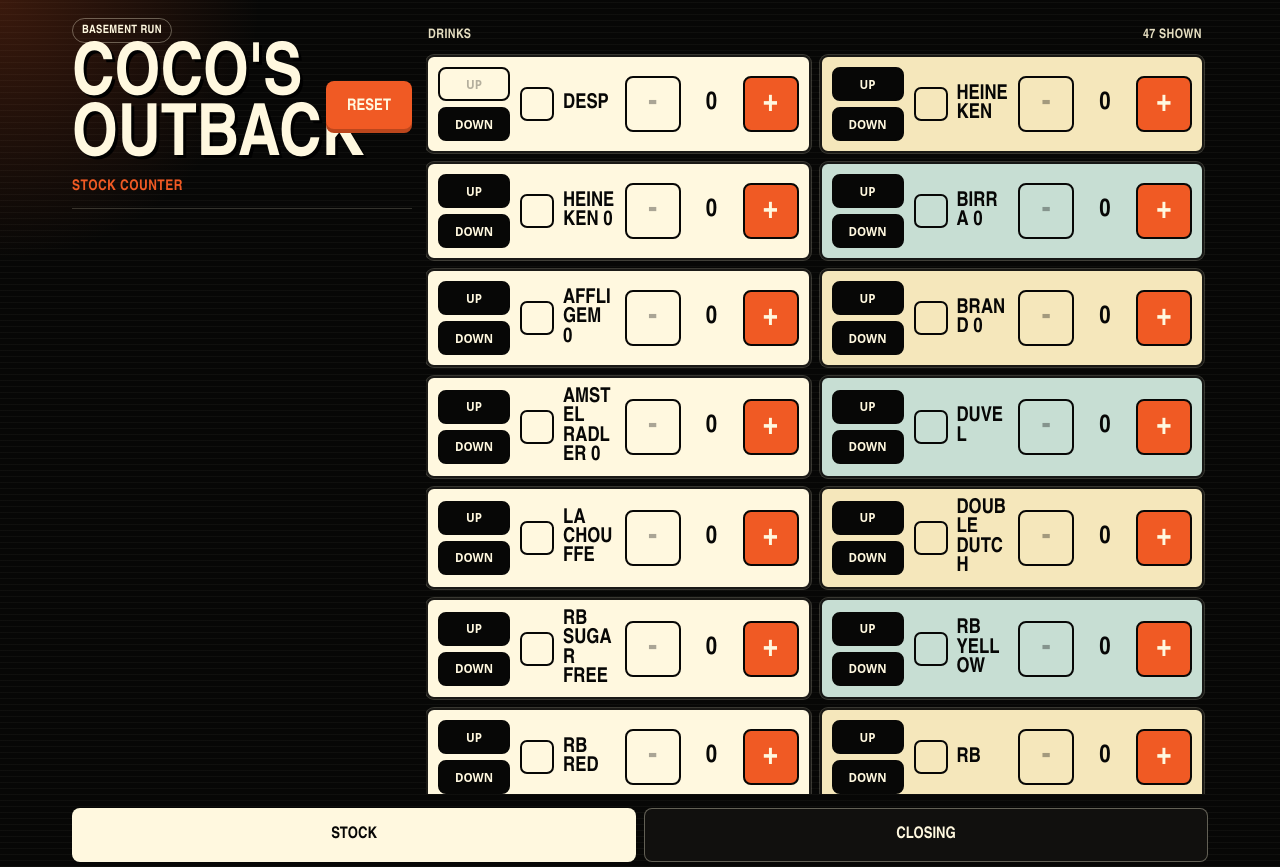
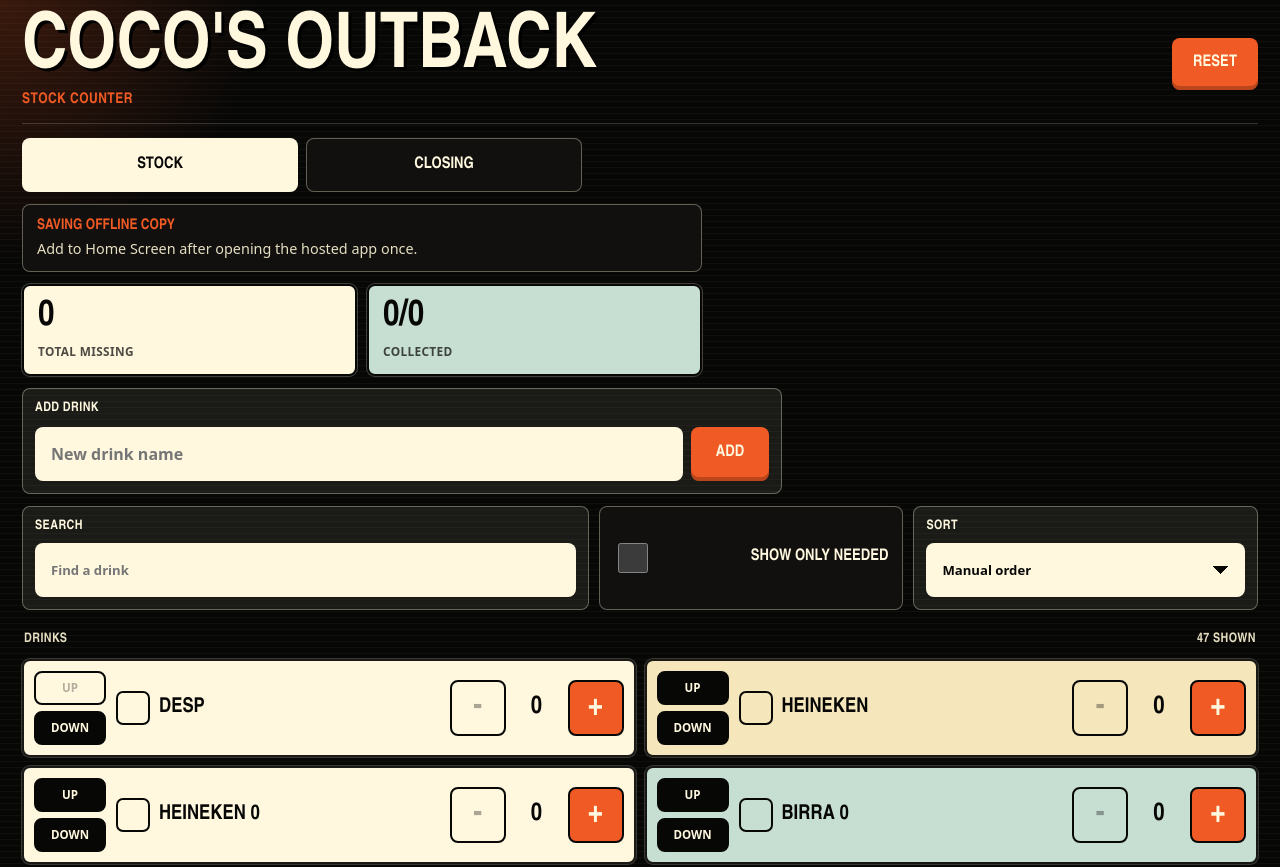
Before and after one commit to tobivonahlefeld/cocos-stock-counter, a React (Vite) app: page / in a window 1280 px wide. Shown: the top 867 px of the page. Built offline with nearby package versions, Linux system fonts and the light colour scheme.

Commit message:
Add files via upload

```diff
--- a/src/main.jsx
+++ b/src/main.jsx
@@ -499,7 +499,6 @@
       <header className="app-header">
         <div className="brand-lockup">
           <div>
-            <p className="eyebrow">Basement run</p>
             <h1>Coco's Outback</h1>
             <p className="subhead">
               {activeTab === 'stock' ? 'Stock counter' : 'Closing checklist'}
--- a/src/styles.css
+++ b/src/styles.css
@@ -55,7 +55,7 @@
 }
 
 .app-shell {
-  width: min(100%, 1180px);
+  width: min(100%, 1280px);
   min-height: 100vh;
   margin: 0 auto;
   padding: 18px 12px 34px;
@@ -755,47 +755,47 @@
 }
 
 @media (min-width: 980px) {
-  .app-shell {
-    display: grid;
-    grid-template-columns: minmax(280px, 340px) minmax(0, 1fr);
-    gap: 14px;
-    align-items: start;
-  }
-
-  .app-header,
-  .tab-nav,
-  .offline-card,
-  .summary,
-  .add-drink,
-  .controls {
-    grid-column: 1;
-  }
-
-  .tab-nav,
-  .closing-view {
-    grid-column: 1 / -1;
-  }
-
-  .drink-list {
-    grid-column: 2;
-    grid-row: 1 / span 6;
-    position: sticky;
-    top: 12px;
-    max-height: calc(100vh - 24px);
-    overflow: auto;
-    padding-right: 4px;
-  }
-
   .app-header {
     position: static;
-    margin: 0 0 12px;
-    padding: 0 0 12px;
+    margin: 0 0 14px;
+    padding: 0 0 14px;
     background: transparent;
     backdrop-filter: none;
   }
 
+  h1 {
+    max-width: none;
+    font-size: clamp(3.4rem, 6vw, 5.2rem);
+  }
+
+  .tab-nav {
+    max-width: 560px;
+  }
+
+  .offline-card {
+    max-width: 680px;
+  }
+
+  .summary {
+    max-width: 680px;
+  }
+
+  .add-drink {
+    max-width: 760px;
+  }
+
   .controls {
-    grid-template-columns: 1fr;
+    grid-template-columns: minmax(260px, 1.4fr) minmax(210px, 0.75fr) minmax(220px, 0.85fr);
+  }
+
+  .drink-list {
+    grid-template-columns: repeat(2, minmax(0, 1fr));
+    align-items: start;
+  }
+
+  .list-heading,
+  .empty-state {
+    grid-column: 1 / -1;
   }
 
   .closing-list {
@@ -804,15 +804,6 @@
 }
 
 @media (min-width: 1180px) {
-  .drink-list {
-    grid-template-columns: repeat(2, minmax(0, 1fr));
-  }
-
-  .list-heading,
-  .empty-state {
-    grid-column: 1 / -1;
-  }
-
   .closing-list {
     grid-template-columns: repeat(3, minmax(0, 1fr));
   }
```
